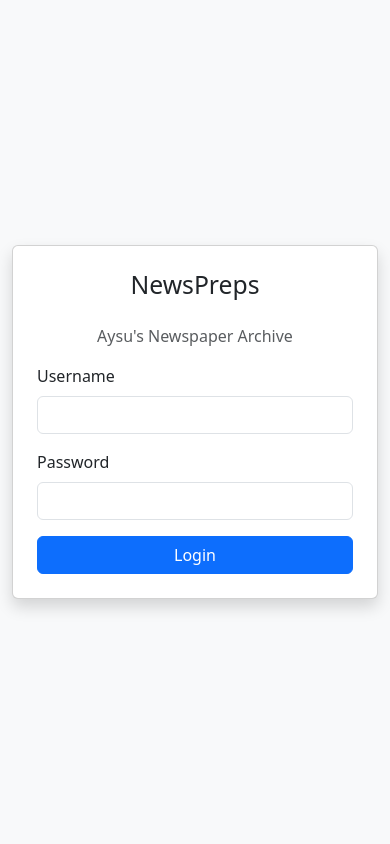
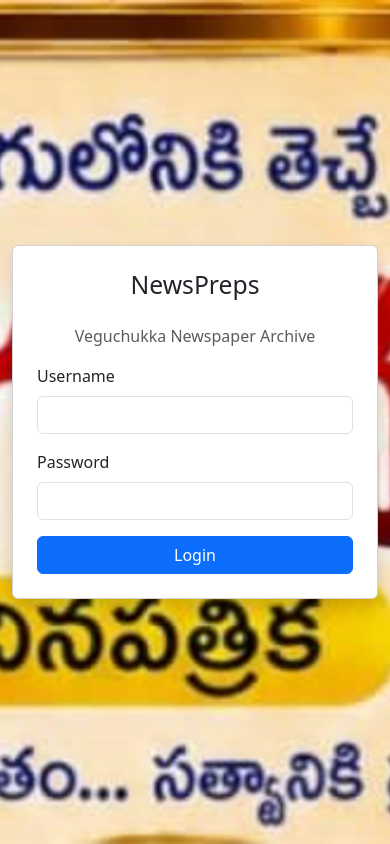
Before and after one commit to Ravada-Sandeep/newspreps, a Flask app: page / in a window 390 px wide. Run offline with Flask 3, Linux system fonts and the light colour scheme.

Commit message:
Added background image and responsive mobile design

```diff
--- /dev/null
+++ b/static/style.css
@@ -0,0 +1,5 @@
+body {
+    background: url("/static/images/background.jpg") no-repeat center center fixed;
+    background-size: cover;
+    min-height: 100vh;
+}
--- a/templates/dashboard.html
+++ b/templates/dashboard.html
@@ -3,7 +3,7 @@
 <head>
 
     <title>NewsPreps Dashboard</title>
-
+      <link rel="stylesheet" href="{{ url_for('static', filename='style.css') }}">
     <link href="https://cdn.jsdelivr.net/npm/bootstrap@5.3.7/dist/css/bootstrap.min.css" rel="stylesheet">
 
 </head>
@@ -29,7 +29,7 @@
         </h1>
 
         <p class="lead">
-            Aysu's Newspaper Archive
+            Veguchukka Newspaper Archive
         </p>
 
     </div>
--- a/templates/login.html
+++ b/templates/login.html
@@ -3,7 +3,7 @@
 <head>
 
     <title>NewsPreps Login</title>
-
+    <link rel="stylesheet" href="{{ url_for('static', filename='style.css') }}">
     <link href="https://cdn.jsdelivr.net/npm/bootstrap@5.3.7/dist/css/bootstrap.min.css" rel="stylesheet">
 
 </head>
@@ -25,7 +25,7 @@
                     </h2>
 
                     <p class="text-center text-muted">
-                        Aysu's Newspaper Archive
+                        Veguchukka Newspaper Archive
                     </p>
 
                     <form method="POST">
--- a/templates/not_found.html
+++ b/templates/not_found.html
@@ -3,7 +3,7 @@
 <head>
 
     <title>Newspaper Not Found</title>
-
+    <link rel="stylesheet" href="{{ url_for('static', filename='style.css') }}">
     <link href="https://cdn.jsdelivr.net/npm/bootstrap@5.3.7/dist/css/bootstrap.min.css" rel="stylesheet">
 
 </head>
@@ -21,11 +21,11 @@
                 <div class="card-body text-center">
 
                     <h2 class="text-danger mb-4">
-                        ❌ Newspaper Not Found cutieee
+                        ❌ Newspaper Not Found
                     </h2>
 
                     <p>
-                        No newspaper already exists for the selected date cutieee.
+                        No newspaper already exists for the selected date
                     </p>
 
                     <a
--- a/templates/result.html
+++ b/templates/result.html
@@ -3,7 +3,7 @@
 <head>
 
     <title>Search Result</title>
-
+    <link rel="stylesheet" href="{{ url_for('static', filename='style.css') }}">
     <link href="https://cdn.jsdelivr.net/npm/bootstrap@5.3.7/dist/css/bootstrap.min.css" rel="stylesheet">
 
 </head>
--- a/templates/search.html
+++ b/templates/search.html
@@ -3,7 +3,7 @@
 <head>
 
     <title>Search Newspaper</title>
-
+    <link rel="stylesheet" href="{{ url_for('static', filename='style.css') }}">
     <link href="https://cdn.jsdelivr.net/npm/bootstrap@5.3.7/dist/css/bootstrap.min.css" rel="stylesheet">
 
 </head>
--- a/templates/upload.html
+++ b/templates/upload.html
@@ -3,7 +3,7 @@
 <head>
 
     <title>Upload Newspaper</title>
-
+    <link rel="stylesheet" href="{{ url_for('static', filename='style.css') }}">
     <link href="https://cdn.jsdelivr.net/npm/bootstrap@5.3.7/dist/css/bootstrap.min.css" rel="stylesheet">
 
 </head>
--- a/templates/view_newspaper.html
+++ b/templates/view_newspaper.html
@@ -2,6 +2,8 @@
 <html>
 <head>
     <title>View Newspaper</title>
+    <meta name="viewport" content="width=device-width, initial-scale=1.0">
+    <link rel="stylesheet" href="{{ url_for('static', filename='style.css') }}">
 </head>
 <body>
 
```
Also changed, not shown: static/images/background.jpg (added).
